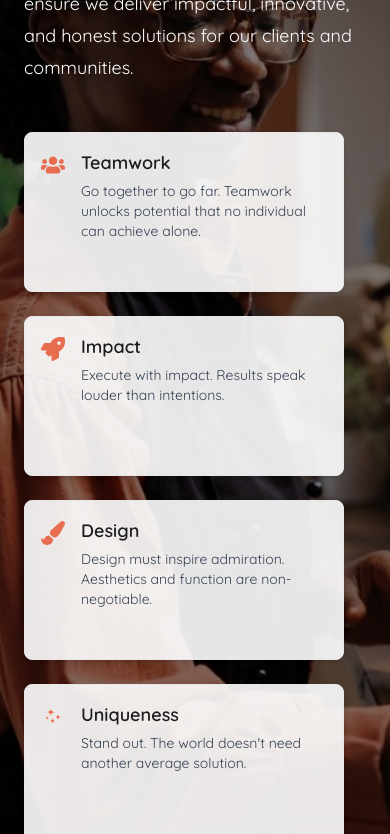
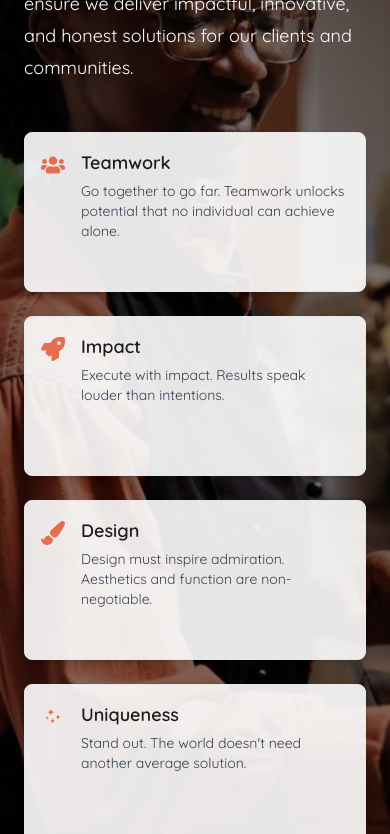
Before and after one commit to kwabak/kwabak-website, a React (Vite) app: page / in a window 390 px wide. Shown: the part 3220-4054 px from the top of the page. Built offline with nearby package versions, Linux system fonts and the light colour scheme.

Commit message:
Update styles for consistency and improve component layouts

```diff
--- a/src/App.jsx
+++ b/src/App.jsx
@@ -47,22 +47,12 @@ const App = () => {
   if (isLoading) return <Loader />;
 
   return (
-    <main className="overflow-x-hidden bg-[#F2E5D3]">
+    <main className="overflow-x-hidden bg-[#fff]">
       <Navbar scrollToSection={scrollToSection} />
 
       {/* Home includes everything */}
       <div ref={homeRef}>
         <HeroSection />
-        {/* <WhatWeDo />
-        <OurProcess />
-        <WhoWeAre />
-        <VisionAndValues />
-        <CreativeExpression />
-        <WhyAfrica />
-        <WhyChooseUs />
-        <MeetTheTeam />
-        <Careers />
-        <ContactSection /> */}
       </div>
 
       {/* Also group individual refs for targeted scroll */}
--- a/src/components/Loader.jsx
+++ b/src/components/Loader.jsx
@@ -5,7 +5,7 @@ import { motion } from "framer-motion";
 
 const Loader = () => {
   return (
-    <div className="fixed inset-0 bg-[#F2E5D3] flex items-center justify-center z-50">
+    <div className="fixed inset-0 bg-[#fff] flex items-center justify-center z-50">
       <motion.img
         src={logo}
         alt="Kwabak Logo"
--- a/src/components/Navbar.jsx
+++ b/src/components/Navbar.jsx
@@ -82,7 +82,7 @@ const Navbar = ({ scrollToSection }) => {
               animate={{ opacity: 1, y: 0, scale: 1 }}
               exit={{ opacity: 0, y: -10, scale: 0.95 }}
               transition={{ duration: 0.4, ease: "easeInOut" }}
-              className="md:hidden relative px-6 pb-4 pt-2 space-y-3 bg-white/90 backdrop-blur-md border-t border-white/10 shadow"
+              className="md:hidden relative px-6 pb-4 pt-2 space-y-3 bg-white/80 backdrop-blur-md border-t border-white/10 shadow"
             >
               {navLinks.map((link, index) => (
                 <button
@@ -103,7 +103,7 @@ const Navbar = ({ scrollToSection }) => {
                   scrollToSection("Contact");
                   setIsOpen(false);
                 }}
-                className="block w-full mt-4 bg-[#E86C4F] text-white font-semibold px-6 py-3 rounded-full hover:bg-[#cf5c42] transition-all duration-300 text-center"
+                className="block w-full mt-4 bg-[#E86C4F] text-white font-semibold px-6 py-3 rounded-full hover:bg-[#cf5c42] transition-all duration-300 text-center cursor-pointer"
               >
                 Talk to Us
               </button>
--- a/src/components/VisionAndValues.jsx
+++ b/src/components/VisionAndValues.jsx
@@ -105,7 +105,7 @@ const VisionAndValues = () => {
                 {visibleValues.map((value, index) => (
                   <motion.div
                     key={index}
-                    className="flex items-start gap-4 p-4 bg-white/90 rounded-lg shadow-md border border-gray-200 hover:shadow-xl transition-transform transform hover:scale-105 duration-300 h-40 max-w-xs"
+                    className="flex items-start gap-4 p-4 bg-white/90 rounded-lg shadow-md border border-gray-200 hover:shadow-xl transition-transform transform hover:scale-105 duration-300 h-40 max-w-full"
                     initial={{ opacity: 0, y: 30 }}
                     animate={{ opacity: 1, y: 0 }}
                   >
--- a/src/components/WhyChooseUs.jsx
+++ b/src/components/WhyChooseUs.jsx
@@ -34,13 +34,13 @@ const WhyChooseUs = () => {
   return (
     <motion.section
       ref={ref}
-      className="relative py-28 px-6 md:px-20 text-[#1d1d1d] overflow-hidden"
+      className="relative bg-white py-28 px-6 md:px-20 text-[#1d1d1d] overflow-hidden"
       initial={{ opacity: 0 }}
       animate={isInView ? { opacity: 1 } : {}}
       transition={{ duration: 1 }}
     >
       {/* Floating glow sparkles */}
-      <div className="absolute right-0 top-0 w-[250px] h-full bg-gradient-to-l from-[#E86C4F]/10 to-transparent blur-[80px] animate-float pointer-events-none z-40"></div>
+      {/* <div className="absolute right-0 top-0 w-[250px] h-full bg-gradient-to-l from-[#E86C4F]/10 to-transparent blur-[80px] animate-float pointer-events-none z-40"></div> */}
 
       {/* Giant glowing bulb background */}
       {/* <Lightbulb
```
